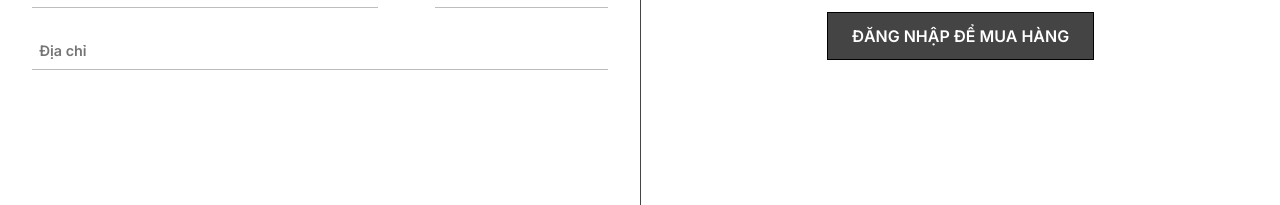
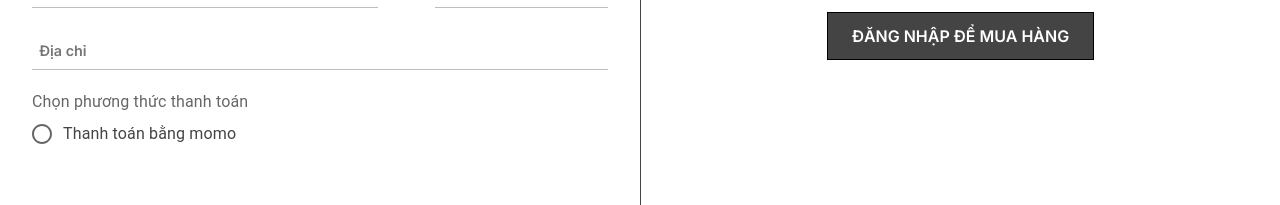
Before and after one commit to phiNguyn/react-cake-shop, a React (Vite) app: page /checkout in a window 1280 px wide. Shown: the part 257-462 px from the top of the page. Built offline with nearby package versions, Linux system fonts and the light colour scheme; no server answers.

Commit message:
fix momo

```diff
--- a/src/components/Checkout/FormCheckout.tsx
+++ b/src/components/Checkout/FormCheckout.tsx
@@ -10,6 +10,7 @@ import { Order } from "../../interface/order"
 import StorageKeys from "../../constants/storage-keys"
 import { User } from "../../interface/Users"
 import { Link } from "react-router-dom"
+import { FormControl, FormControlLabel, FormLabel, Radio, RadioGroup } from "@mui/material"
 
 
 
@@ -22,14 +23,14 @@ const schema = yup.object({
     user_id: yup.string(),
     order_status: yup.number(),
     total_amount: yup.number(),
-    type_payment: yup.number()
+    type_payment: yup.number().optional()
 }).required()
 
 interface FormOrder {
     onSubmit: (data: Order) => void;
 }
 const FormCheckout = ({ onSubmit }: FormOrder) => {
-    const total_amount  = useSelector(cartTotalSelector)
+    const total_amount = useSelector(cartTotalSelector)
 
     const user = localStorage.getItem(StorageKeys.USER)
     let userData: Partial<User> = {};
@@ -51,7 +52,6 @@ const FormCheckout = ({ onSubmit }: FormOrder) => {
             phone: userData.phone || "",
             order_status: 1,
             total_amount: total_amount,
-            type_payment: 1
         },
         resolver: yupResolver(schema),
     })
@@ -61,7 +61,7 @@ const FormCheckout = ({ onSubmit }: FormOrder) => {
     }
 
     const itemCheckouts = useSelector(cartItemsSelector)
-  const totalCart = useSelector(cartTotalSelector)
+    const totalCart = useSelector(cartTotalSelector)
 
     return (
         <form onSubmit={handleSubmit(dataOrder)} className="pay grid-2 bb">
@@ -100,6 +100,18 @@ const FormCheckout = ({ onSubmit }: FormOrder) => {
                     </div>
 
                 </div>
+                <FormControl>
+                    <FormLabel id="demo-radio-buttons-group-label" style={{ marginTop: '20px' }}>Chọn phương thức thanh toán</FormLabel>
+                    <RadioGroup
+                        aria-labelledby="demo-radio-buttons-group-label"
+                        defaultValue="female"
+                        name="radio-buttons-group"
+                    >
+                        <FormControlLabel {...register("type_payment", { required: true })} value={2} control={<Radio />} label="Thanh toán bằng momo" />
+
+                    </RadioGroup>
+                </FormControl>
+                <small className="">{errors.type_payment?.message}</small>
 
             </div>
 
@@ -121,12 +133,16 @@ const FormCheckout = ({ onSubmit }: FormOrder) => {
                 </div>
                 <div className="w-full flex-center">
                     {user ? (
-                        <button type="submit" className="add mt-6 btn-primary" style={{ width: "fit-content", margin: "0 auto" }}>
-                            Đặt hàng
+                        total_amount == 0 ? <button type="button" className="add mt-6 btn-primary" style={{ width: "fit-content", margin: "0 auto" }}>
+                            Giỏ hàng chưa có sản phẩm
                         </button>
+                            :
+                            <button type="submit" className="add mt-6 btn-primary" style={{ width: "fit-content", margin: "0 auto" }}>
+                                Đặt hàng
+                            </button>
 
                     ) : (
-                        <Link to={'/sign-in'}  className="add mt-6 btn-primary" style={{ width: "fit-content" }}>
+                        <Link to={'/sign-in'} className="add mt-6 btn-primary" style={{ width: "fit-content" }}>
                             Đăng nhập để mua hàng
                         </Link>
 
--- a/src/data/Order.ts
+++ b/src/data/Order.ts
@@ -4,9 +4,10 @@ const API_URL = import.meta.env.VITE_API_URL
 
 
  const newOrder = (body: Order) => {
-    return axios.post(API_URL+'/order',body)
+    return axios.post(API_URL+'/orders',body)
 }
 const MOMO = (body: {_id ?: string , total_amount ?: number}) => {
+
     return axios.post(API_URL+'/momo/payment',body)
 }
 
--- a/src/pages/Checkout.tsx
+++ b/src/pages/Checkout.tsx
@@ -2,24 +2,26 @@ import toast from "react-hot-toast";
 import FormCheckout from "../components/Checkout/FormCheckout"
 import { MOMO, newItem, newOrder } from "../data/Order";
 import { Order } from '../interface/order';
-import { Toaster }from 'react-hot-toast';
+import { Toaster } from 'react-hot-toast';
 import { useDispatch, useSelector } from "react-redux";
 import { cartItemsSelector } from "../features/Cart/selector";
 import { removeCart } from "../features/Cart/cartSlice";
+import { useNavigate } from "react-router-dom";
 
 const Checkout = () => {
+  const navigate = useNavigate()
   const orderItems = useSelector(cartItemsSelector)
   const dispatch = useDispatch()
-  const handleSubmitOrder = async(data:Order) => {
+  const handleSubmitOrder = async (data: Order) => {
     console.log(data);
 
     try {
 
       const resp = await newOrder(data)
-      if(resp.data.status === 'OK') {
+      if (resp.data.status === 'OK') {
         const _id = resp.data.newOrder._id
 
-        const orderItemPromises =   orderItems.map(item => {
+        const orderItemPromises = orderItems.map(item => {
           const orderItemData = {
             quantity: item.quantity,
             order_id: _id,
@@ -27,22 +29,27 @@ const Checkout = () => {
             unit_price: item.price,
             total_price: item.price * item.quantity
           }
-         return  newItem(orderItemData)
+          return newItem(orderItemData)
         })
 
         await Promise.all(orderItemPromises)
 
+        const momoOrder = {
+          _id: _id, total_amount: data.total_amount
+        }
 
         toast.success(resp.data.message)
         setTimeout(() => {
 
           dispatch(removeCart())
         }, 500);
-            const momoOrder = {
-              _id : _id , total_amount : data.total_amount
-            }
-          MOMO(momoOrder)
-      }else{
+
+
+
+        const res = await MOMO(momoOrder)
+        window.location.href = res.data.shortLink
+
+      } else {
         toast.error(resp.data.message)
 
       }
@@ -58,8 +65,8 @@ const Checkout = () => {
 
   return (
     <>
-    <FormCheckout onSubmit={handleSubmitOrder}  />
-   <Toaster/>
+      <FormCheckout onSubmit={handleSubmitOrder} />
+      <Toaster />
     </>
   )
 }
```
Lines whose indentation alone changed are shown as unchanged.
